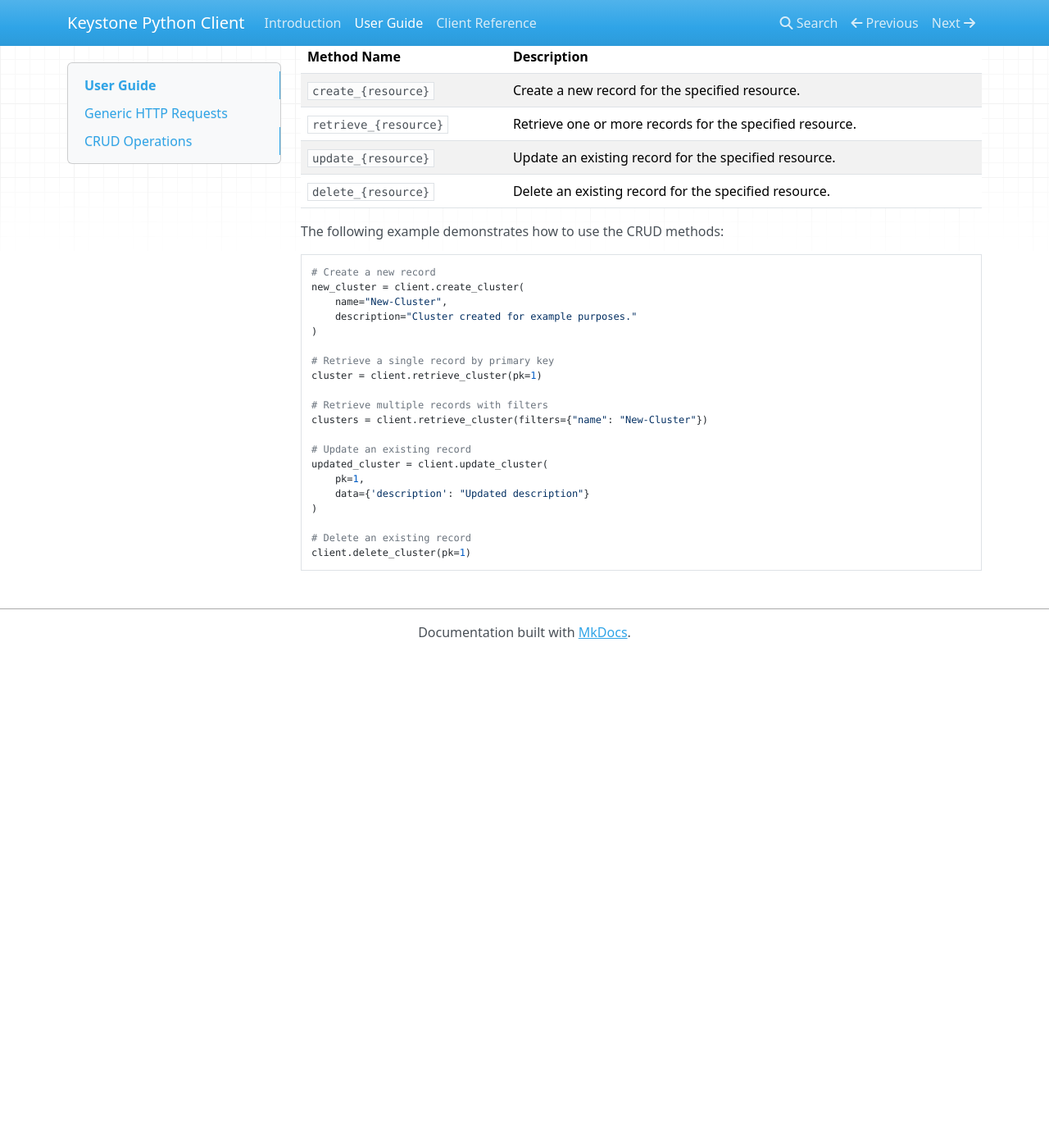
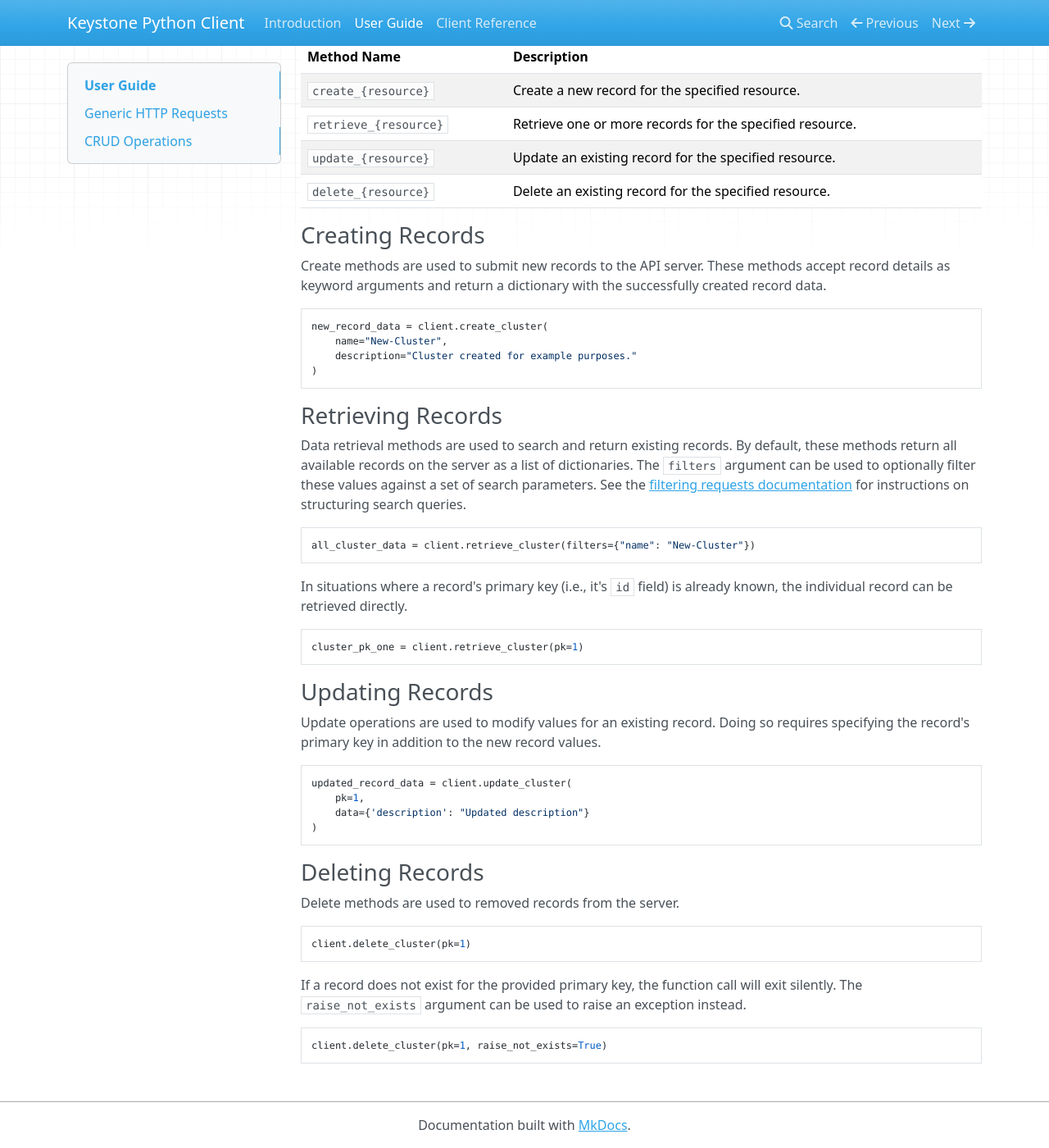
Before and after one commit to Better-HPC/keystone-python-client, an MkDocs documentation site: the page built from docs/user_guide.md, in a window 1280 px wide and 1400 px high, scrolled down 1282 px. Shown: the whole window at 82% size. Built offline with MkDocs 1.6.1, drawn with Linux system fonts in a browser that asks for light colours; nearby versions of some CDN libraries; before the commit the page ends 2081 px from its top, so only the background shows below that.

Commit message:
Build out CRUD method discussion

````diff
--- a/docs/user_guide.md
+++ b/docs/user_guide.md
@@ -64,27 +64,58 @@ CRUD methods adhere to the following naming scheme:
 | `update_{resource}`   | Update an existing record for the specified resource.    |
 | `delete_{resource}`   | Delete an existing record for the specified resource.    |
 
-The following example demonstrates how to use the CRUD methods:
+### Creating Records
+
+Create methods are used to submit new records to the API server.
+These methods accept record details as keyword arguments and return a dictionary with the successfully created record data.
 
 ```python
-# Create a new record
-new_cluster = client.create_cluster(
+new_record_data = client.create_cluster(
     name="New-Cluster",
     description="Cluster created for example purposes."
 )
+```
 
-# Retrieve a single record by primary key
-cluster = client.retrieve_cluster(pk=1)
+### Retrieving Records
 
-# Retrieve multiple records with filters
-clusters = client.retrieve_cluster(filters={"name": "New-Cluster"})
+Data retrieval methods are used to search and return existing records.
+By default, these methods return all available records on the server as a list of dictionaries.
+The `filters` argument can be used to optionally filter these values against a set of search parameters.
+See the [filtering requests documentation](../../keystone-api/api/filtering/) for instructions on structuring search queries.
 
-# Update an existing record
-updated_cluster = client.update_cluster(
+```python
+all_cluster_data = client.retrieve_cluster(filters={"name": "New-Cluster"})
+```
+
+In situations where a record's primary key (i.e., it's `id` field) is already known, the individual record can be retrieved directly.
+
+```python
+cluster_pk_one = client.retrieve_cluster(pk=1)
+```
+
+### Updating Records
+
+Update operations are used to modify values for an existing record.
+Doing so requires specifying the record's primary key in addition to the new record values.
+
+```python
+updated_record_data = client.update_cluster(
     pk=1,
     data={'description': "Updated description"}
 )
+```
 
-# Delete an existing record
+### Deleting Records
+
+Delete methods are used to removed records from the server.
+
+```python
 client.delete_cluster(pk=1)
 ```
+
+If a record does not exist for the provided primary key, the function call will exit silently.
+The `raise_not_exists` argument can be used to raise an exception instead.
+
+```python
+client.delete_cluster(pk=1, raise_not_exists=True)
+```
````
